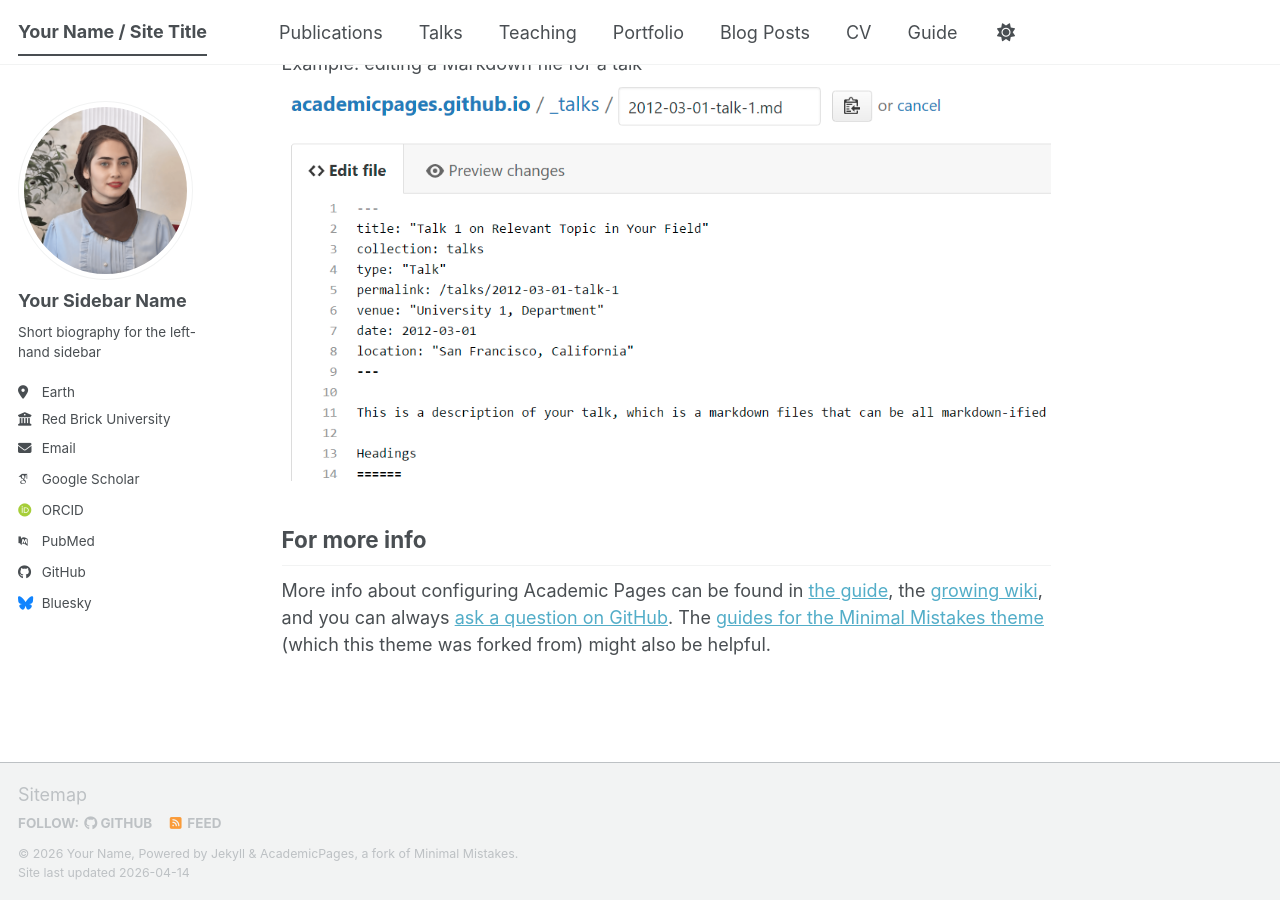
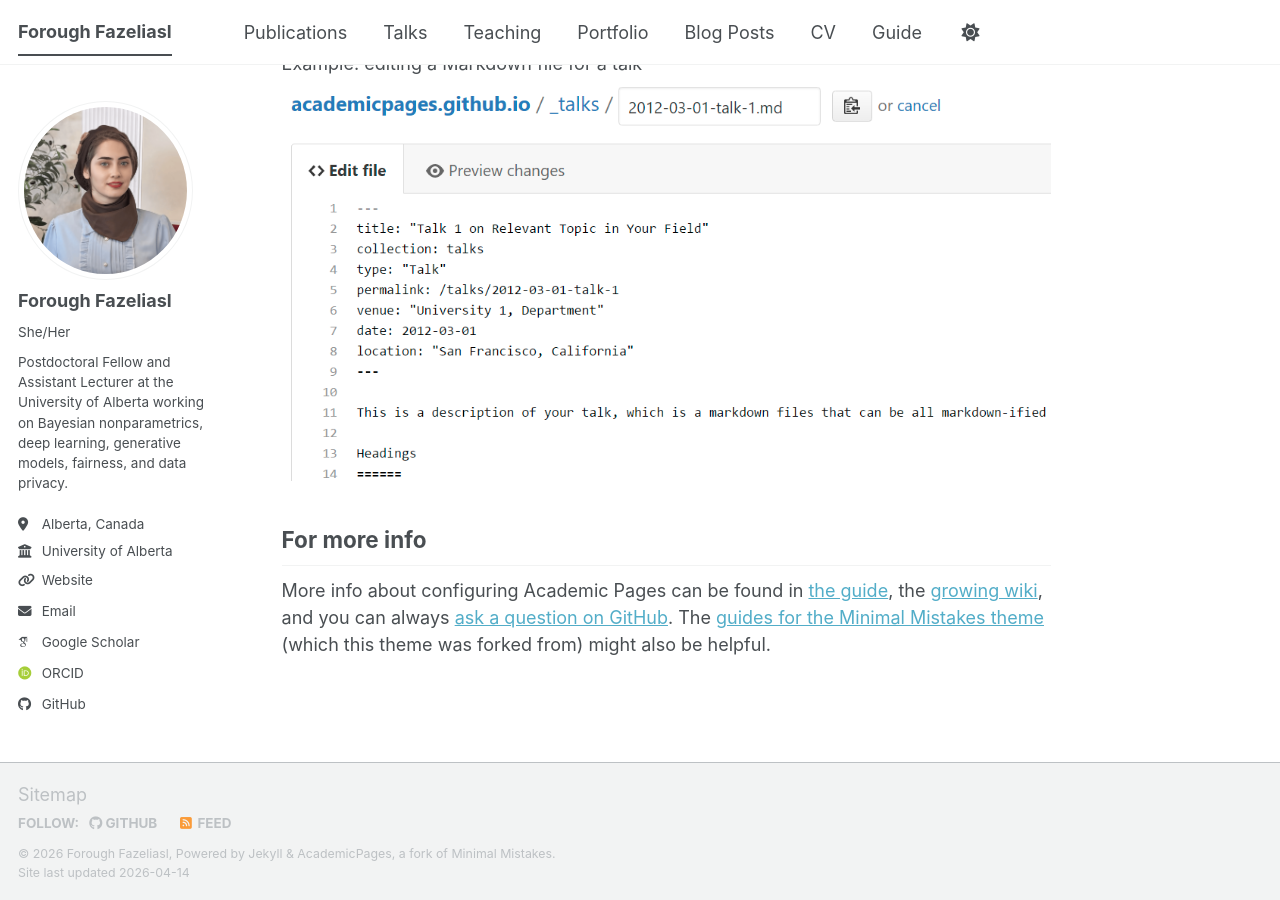
Before and after one commit to ForoughFazeliasl/ForoughFazeliasl.github.io, a Jekyll site: the page built from _pages/about.md, in a window 1280 px wide and 900 px high, scrolled down 2720 px. Built offline with Jekyll 4.4.1, drawn with Linux system fonts in a browser that asks for light colours; some web fonts are replaced; a script bundle is joined from its source files by our own code; library files that are not in the unit come from our copies; some of the changed lines change nothing that is shown.

Commit message:
Update _config.yml

```diff
--- a/_config.yml
+++ b/_config.yml
@@ -1,88 +1,77 @@
-# Welcome to Jekyll!
-#
-# This config file is meant for settings that affect your entire site, values
-# which you are expected to set up once and rarely need to edit after that.
-# For technical reasons, this file is *NOT* reloaded automatically when you use
-# `jekyll serve -l -H localhost`. If you change this file, please restart the
-# server process.
-
 # Basic Site Settings
 locale                   : "en-US"
-site_theme               : "default" # The available themes options are "default", "air", "sunrise", "mint", "dirt" and "contrast"
-title                    : "Your Name / Site Title"
+site_theme               : "default"
+
+title                    : "Forough Fazeliasl"
 title_separator          : "-"
-name                     : &name "Your Name"
-description              : &description "Your Name's academic portfolio"   # Update this with a general description of your site, this is the default if not overridden by a page
-url                      : https://academicpages.github.io # The base hostname & protocol for your site e.g. "https://[your GitHub username].github.io",
-                                                           # or if you already have some other page hosted on Github then use "https://[your GitHub username].github.io/[Your Repo Name]"
-baseurl                  : "" # the subpath of your site, e.g. "/blog"
-repository               : "academicpages/academicpages.github.io"
+name                     : &name "Forough Fazeliasl"
+description              : &description "Postdoctoral Fellow in deep learning, Bayesian nonparametrics, machine learning, privacy, and fairness."
 
-# Site Author - The following control what appear as part of the author content on the side bar.
-#               If a field is blank the icon and link will not appear, otherwise it will be shown.
-#               Additional customization can be done by editing /_includes/author-profile.html
+url                      : "https://foroughfazeliasl.github.io"
+baseurl                  : ""
+repository               : "ForoughFazeliasl/ForoughFazeliasl.github.io"
+
+# Site Author
 author:
-  # Biographic information
   avatar           : "profile.png"
-  name             : "Your Sidebar Name"
-  pronouns         : # example: "she/her"
-  bio              : "Short biography for the left-hand sidebar"
-  location         : "Earth"
-  employer         : "Red Brick University"
-  uri              : # URL
-  email            : "none@example.org"
+  name             : "Forough Fazeliasl"
+  pronouns         : "She/Her"
+  bio              : "Postdoctoral Fellow and Assistant Lecturer at the University of Alberta working on Bayesian nonparametrics, deep learning, generative models, fairness, and data privacy."
+  location         : "Alberta, Canada"
+  employer         : "University of Alberta"
+  uri              : "https://apps.ualberta.ca/directory/person/fazelias"
+  email            : "fazelias@ualberta.ca"
 
   # Academic websites
-  academia         : # URL
-  arxiv            : # URL - Update with the correct link to your profile
-  googlescholar    : "https://scholar.google.com/citations?user=PS_CX0AAAAAJ"
-  inspire-hep      : # URL
-  impactstory      : # URL
-  orcid            : "https://orcid.org/yourorcidurl"
-  semantic         : # URL
-  ssrn             : # URL
-  pubmed           : "https://www.ncbi.nlm.nih.gov/pubmed/?term=john+snow"
-  researchgate     : # URL
-  scopus           : # URL
-  zotero           : # URL
-
+  academia         :
+  arxiv            :
+  googlescholar    : "https://scholar.google.com/citations?user=x8w4k_EAAAAJ&hl=en&oi=ao"
+  inspire-hep      :
+  impactstory      :
+  orcid            : "https://orcid.org/0000-0001-5885-0946"
+  semantic         :
+  ssrn             :
+  pubmed           :
+  researchgate     :
+  scopus           :
+  zotero           :
 
   # Repositories and software development
-  bitbucket        : # Username - Update with your username on the site
-  codepen          : # Username
-  dribbble         : # Username
-  github           : "academicpages"
-  kaggle           : # Username
-  stackoverflow    : # User number or user number and name (i.e., use "1" or "1/jeff-atwood")
+  bitbucket        :
+  codepen          :
+  dribbble         :
+  github           : "ForoughFazeliasl"
+  kaggle           :
+  stackoverflow    :
 
   # Social media
-  artstation       : # Username
-  bluesky          : "bsky.app" # Replace this with you Bluesky username
-  facebook         : # Username
-  flickr           : # Username
-  foursquare       : # Username
-  goodreads        : # Username
-  google_plus      : # Username
-  keybase          : # Username
-  instagram        : # Username
-  lastfm           : # Username
-  linkedin         : # Username
-  mastodon         : # URL
-  medium           : # URL
-  pinterest        : # Username
-  soundcloud       : # Username
-  steam            : # Username
-  telegram         : # URL
-  tumblr           : # Username
-  twitter          : # Username for X / Twitter
-  vine             : # Username
-  weibo            : # Username
-  wikipedia        : # Username
-  xing             : # Username
-  youtube          : # Username
-  zhihu            : # Username
+  artstation       :
+  bluesky          :
+  facebook         :
+  flickr           :
+  foursquare       :
+  goodreads        :
+  google_plus      :
+  keybase          :
+  instagram        :
+  lastfm           :
+  linkedin         :
+  mastodon         :
+  medium           :
+  pinterest        :
+  soundcloud       :
+  steam            :
+  telegram         :
+  tumblr           :
+  twitter          :
+  vine             :
+  weibo            :
+  wikipedia        :
+  xing             :
+  youtube          :
+  zhihu            :
 
-# Publication Category - The following the list of publication categories and their headings
+# Publication Category
 publication_category:
   books:
     title: 'Books'
@@ -92,25 +81,27 @@ publication_category:
     title: 'Conference Papers'
 
 # Site Settings
-teaser                   :  # filename of teaser fallback teaser image placed in /images/ for social media previews
-breadcrumbs              : false # true, false (default)
+teaser                   :
+breadcrumbs              : false
 words_per_minute         : 160
 future                   : true
-read_more                : "disabled" # if enabled, adds "Read more" links to excerpts
-talkmap_link             : false      #change to true to add link to talkmap on talks page
+read_more                : "disabled"
+talkmap_link             : false
+
 comments:
-  provider               : # false (default), "disqus", "discourse", "facebook", "google-plus", "staticman", "custom"
-  disqus:
-    shortname            :
-  discourse:
-    server               : # https://meta.discourse.org/t/embedding-discourse-comments-via-javascript/31963 , e.g.: meta.discourse.org
-  facebook:
-    appid                :
-    num_posts            : # 5 (default)
-    colorscheme          : # "light" (default), "dark"
+  provider               :
+disqus:
+  shortname              :
+discourse:
+  server                 :
+facebook:
+  appid                  :
+  num_posts              :
+  colorscheme            :
+
 staticman:
   allowedFields          : ['name', 'email', 'url', 'message']
-  branch                 : "gh-pages" # "master", "gh-pages"
+  branch                 : "gh-pages"
   commitMessage          : "New comment."
   filename               : comment-{@timestamp}
   format                 : "yml"
@@ -123,18 +114,17 @@ staticman:
     date:
       type               : "date"
       options:
-        format           : "iso8601" # "iso8601" (default), "timestamp-seconds", "timestamp-milliseconds"
+        format           : "iso8601"
+
 atom_feed:
-  hide                   : false     # change to true to hide the RSS feed in the footer
-  path                   : # blank (default) uses feed.xml
-
+  hide                   : false
+  path                   :
 
 # SEO Related
 google_site_verification :
 bing_site_verification   :
 alexa_site_verification  :
 yandex_site_verification :
-
 
 # Social Sharing
 twitter:
@@ -143,28 +133,27 @@ facebook:
   username               :
   app_id                 :
   publisher              :
-og_image                 :  # Social media default site image
-og_description           :  # Social media default site image description
-# For specifying social profiles
-# - https://developers.google.com/structured-data/customize/social-profiles
+og_image                 :
+og_description           :
+
 social:
-  type                   : # Person or Organization (defaults to Person)
-  name                   : # If the user or organization name differs from the site's name
-  links: # An array of links to social media profiles
-
+  type                   :
+  name                   :
+  links:
+    -
 
 # Analytics
 analytics:
-  provider               :  "false" # false (default), "google", "google-universal", "google-analytics-4", "custom"
-  google:
-    tracking_id          :
-
+  provider               : "false"
+google:
+  tracking_id            :
 
 # Reading Files
 include:
   - .htaccess
   - _pages
   - files
+
 exclude:
   - "*.sublime-project"
   - "*.sublime-workspace"
@@ -192,12 +181,13 @@ exclude:
   - README
   - tmp
   - vendor
+
 keep_files:
   - .git
   - .svn
+
 encoding: "utf-8"
 markdown_ext: "markdown,mkdown,mkdn,mkd,md"
-
 
 # Conversion
 markdown: kramdown
@@ -205,7 +195,6 @@ highlighter: rouge
 lsi: false
 excerpt_separator: "\n\n"
 incremental: false
-
 
 # Markdown Processing
 kramdown:
@@ -218,8 +207,6 @@ kramdown:
   smart_quotes: lsquo,rsquo,ldquo,rdquo
   enable_coderay: false
 
-
-# These settings control the types of collections used by the template
 collections:
   teaching:
     output: true
@@ -234,128 +221,33 @@ collections:
     output: true
     permalink: /:collection/:path/
 
-
-# These settings control how pages and collections are included in the site
 defaults:
-  # _posts
   - scope:
       path: ""
       type: posts
     values:
       layout: single
       author_profile: true
-      read_time: true
-      comments: true
-      share: true
-      related: true
-  # _pages
   - scope:
       path: ""
       type: pages
     values:
       layout: single
       author_profile: true
-  # _teaching
-  - scope:
-      path: ""
-      type: teaching
-    values:
-      layout: single
-      author_profile: true
-      share: true
-      comments: true
-  # _publications
   - scope:
       path: ""
       type: publications
     values:
       layout: single
       author_profile: true
-      share: true
-      comments: true
-  # _portfolio
-  - scope:
-      path: ""
-      type: portfolio
-    values:
-      layout: single
-      author_profile: true
-      share: true
-      comment: true
-  # _talks
-  - scope:
-      path: ""
-      type: talks
-    values:
-      layout: talk
-      author_profile: true
-      share: true
 
-
-# Sass/SCSS
 sass:
   sass_dir: _sass
-  style: compressed # https://sass-lang.com/documentation/file.SASS_REFERENCE.html#output_style
+  style: compressed
 
+permalink: /:categories/:title/
+timezone: Etc/UTC
 
-# Outputting
-permalink: /:categories/:title/
-# paginate: 5 # amount of posts to show
-# paginate_path: /page:num/
-timezone: Etc/UTC # https://en.wikipedia.org/wiki/List_of_tz_database_time_zones
-
-
-# Plugins
 plugins:
   - jekyll-feed
-  - jekyll-gist
-  - jekyll-paginate
   - jekyll-sitemap
-  - jekyll-redirect-from
-  - jemoji
-
-# Mimic GitHub Pages with --safe
-whitelist:
-  - jekyll-feed
-  - jekyll-gist
-  - jekyll-paginate
-  - jekyll-sitemap
-  - jekyll-redirect-from
-  - jemoji
-
-
-# Archives
-#  Type
-#  - GitHub Pages compatible archive pages built with Liquid ~> type: liquid (default)
-#  - Jekyll Archives plugin archive pages ~> type: jekyll-archives
-#  Path (examples)
-#  - Archive page should exist at path when using Liquid method or you can
-#    expect broken links (especially with breadcrumbs enabled)
-#  - <base_path>/tags/my-awesome-tag/index.html ~> path: /tags/
-#  - <base_path/categories/my-awesome-category/index.html ~> path: /categories/
-#  - <base_path/my-awesome-category/index.html ~> path: /
-category_archive:
-  type: liquid
-  path: /categories/
-tag_archive:
-  type: liquid
-  path: /tags/
-# https://github.com/jekyll/jekyll-archives
-# jekyll-archives:
-#   enabled:
-#     - categories
-#     - tags
-#   layouts:
-#     category: archive-taxonomy
-#     tag: archive-taxonomy
-#   permalinks:
-#     category: /categories/:name/
-#     tag: /tags/:name/
-
-
-# HTML Compression
-# - https://jch.penibelst.de/
-compress_html:
-  clippings: all
-  ignore:
-    envs: development
```
